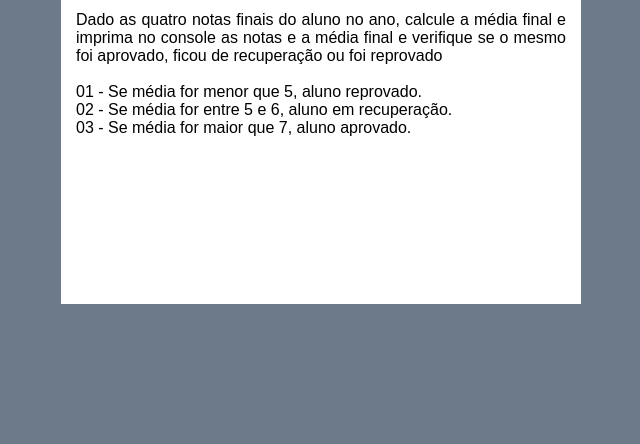
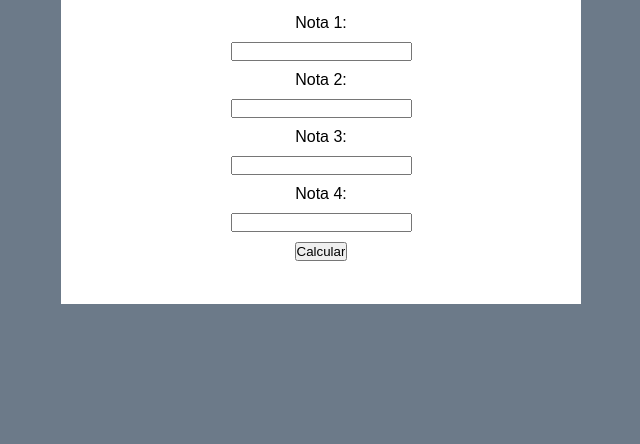
Before and after one commit to klebermkardel/praticando-javascript, a plain HTML site: page Desafios Básicos JavaScript/Calculando Média Final de Notas/index.html in a window 1280 px wide. Shown: the part 356-800 px from the top of the page, without its empty margins (319-959 px from the left). Drawn offline with Linux system fonts and the light colour scheme.

Commit message:
Commit Final

```diff
--- a/Desafios Básicos JavaScript/Calculando Média Final de Notas/assets/CSS/style.css
+++ b/Desafios Básicos JavaScript/Calculando Média Final de Notas/assets/CSS/style.css
@@ -46,3 +46,15 @@ body {
     padding: 5px;
     margin-bottom: 10px;
 }
+
+label {
+    margin-bottom: 10px;
+}
+
+.nota {
+    margin-bottom: 10px;
+}
+
+#btn {
+    margin-bottom: 10px;
+}
--- a/Desafios Básicos JavaScript/Calculando Média Final de Notas/assets/JS/index.js
+++ b/Desafios Básicos JavaScript/Calculando Média Final de Notas/assets/JS/index.js
@@ -1,6 +1,4 @@
-/* Dado as quatro notas finais do aluno no ano, calcule a média final e
-imprima no console as notas e a média final e verifique se o mesmo foi aprovado,
-ficou de recuperação ou foi reprovado.
+/* Dado as quatro notas finais do aluno no ano, calcule a média final e informe sua média e sua situação.
 
 01 - Se média for menor que 5, aluno reprovado.
 02 - Se média for entre 5 e 7, aluno em recuperação.
@@ -10,24 +8,25 @@ ficou de recuperação ou foi reprovado.
 
 // Código:
 
-const n1 = 5
-const n2 = 7
-const n3 = 6
-const n4 = 8
+function calcular() {
+    var tn1 = document.getElementById('txtn1')
+    var tn2 = document.getElementById('txtn2')
+    var tn3 = document.getElementById('txtn3')
+    var tn4 = document.getElementById('txtn4')
+    var situacao = document.getElementById('situacao')
+    var n1 = Number(tn1.value)
+    var n2 = Number(tn2.value)
+    var n3 = Number(tn3.value)
+    var n4 = Number(tn4.value)
+    var media = (n1+n2+n3+n4)/4
 
-const media = (n1 + n2 + n3 + n4) / 4
+    if(media < 5) {
+        situacao.innerHTML = `Sua média foi de ${media} e infelizmente você foi reprovado`
+    } else if (media >= 5 && media < 7) {
+        situacao.innerHTML = `Sua média foi de ${media} e você ficou de recuperação`
+    } else {
+        situacao.innerHTML = `Sua média foi de ${media}! Parabéns, você foi aprovado!`
 
-console.log("Nota 1° Bimestre: " + n1)
-console.log("Nota 2° Bimestre: " + n2)
-console.log("Nota 3° Bimestre: " + n3)
-console.log("Nota 4° Bimestre: " + n4)
+    }
 
-console.log("Média final: " + media)
-
-if(media < 5) {
-    console.log("Infelizmente você foi reprovado");
-} else if (media >= 5 && media < 7) {
-    console.log("Você ficou de recuperação")
-} else {
-    console.log("Parabéns, você foi aprovado!")
 }
--- a/Desafios Básicos JavaScript/Calculando Média Final de Notas/index.html
+++ b/Desafios Básicos JavaScript/Calculando Média Final de Notas/index.html
@@ -12,8 +12,23 @@
         <div class="box">
             <h1 class="title">Desafios Básicos JS</h1>
             <h2 class="challenge">Calculando Média Final do Aluno</h2>
-            <p class="description">Dado as quatro notas finais do aluno no ano, calcule a média final e imprima no console as notas e a média final e verifique se o mesmo foi aprovado, ficou de recuperação ou foi reprovado <br><br> 01 - Se média for menor que 5, aluno reprovado. <br> 02 - Se média for entre 5 e 6, aluno em recuperação. <br> 03 - Se média for maior que 7, aluno aprovado. </p>
+            <p class="description">Dado as quatro notas finais do aluno no ano, calcule a média final e informe sua média e sua situação.<br><br>
+
+                01 - Se média for menor que 5, aluno reprovado. <br>
+                02 - Se média for entre 5 e 7, aluno em recuperação. <br>
+                03 - Se média for maior ou igual que 7, aluno aprovado.</p>
+            <label>Nota 1:</label>
+            <input type="number" name="txtn1" id="txtn1" class="nota">
+            <label>Nota 2:</label>
+            <input type="number" name="txtn2" id="txtn2" class="nota">
+            <label>Nota 3:</label>
+            <input type="number" name="txtn3" id="txtn3" class="nota">
+            <label>Nota 4:</label>
+            <input type="number" name="txtn4" id="txtn4" class="nota">
+            <input type="button" id="btn" value="Calcular" onclick="calcular()">
+            <div id="situacao"></div>
         </div>
+
     </div>
 
     <script src="assets/JS/index.js"></script>
```
